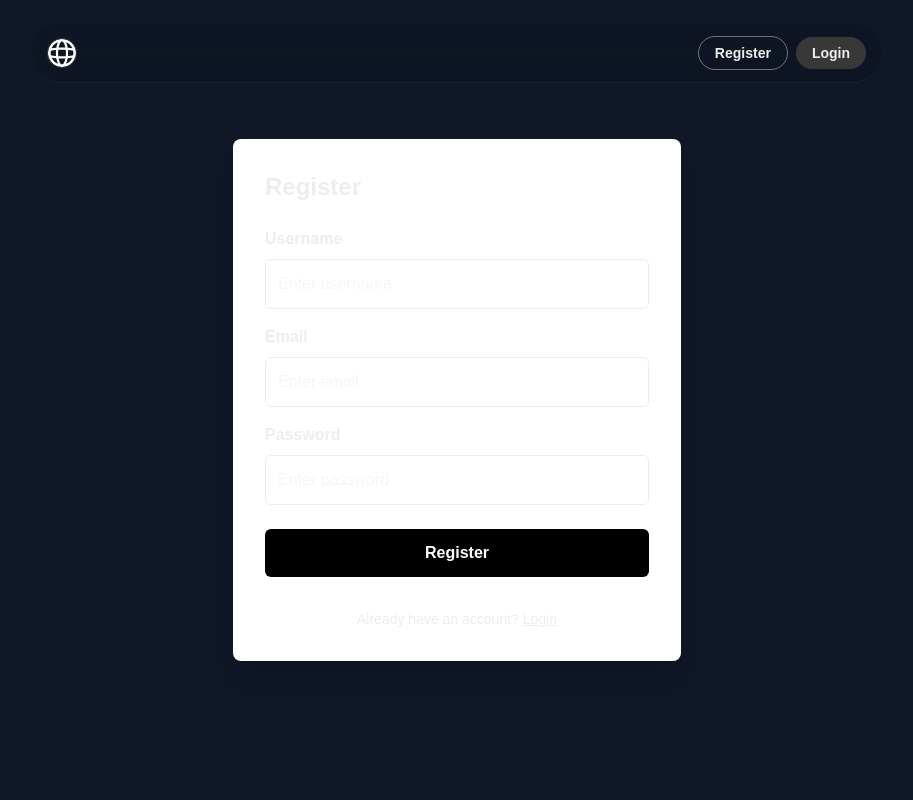
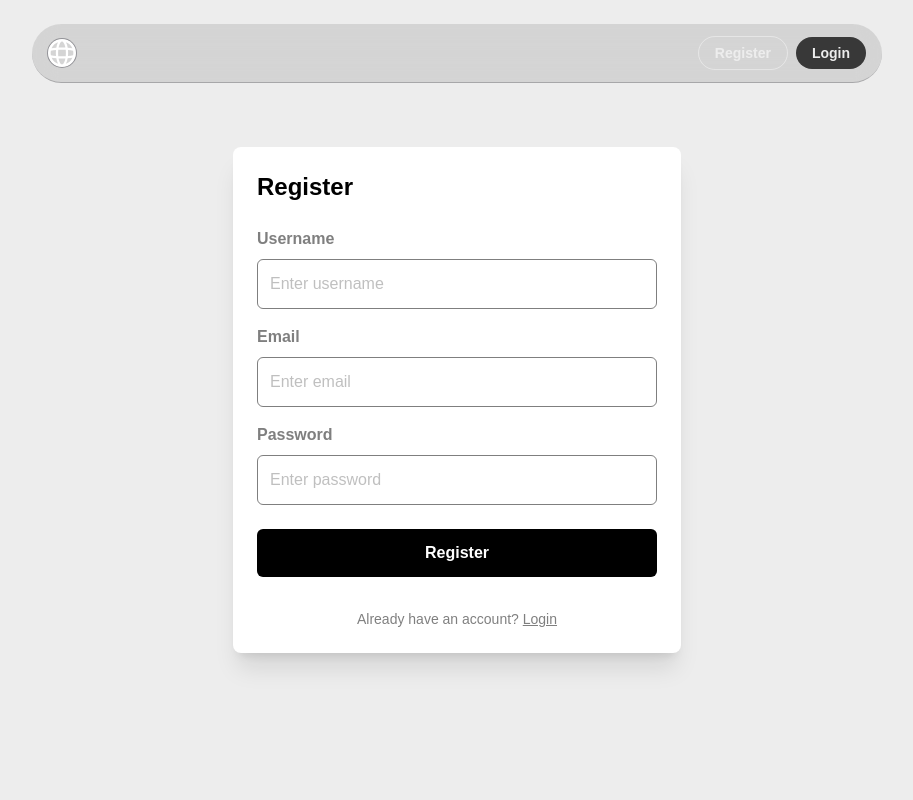
Before and after one commit to isracortesm/webapp-gunpla-model-expo, a Next.js app: page /register in a window 1280 px wide. Shown: the top 800 px of the page, without its empty margins (183-1096 px from the left). Built offline with nearby package versions, Linux system fonts and the light colour scheme.

Commit message:
fix register styles

```diff
--- a/app/register/page.tsx
+++ b/app/register/page.tsx
@@ -4,6 +4,7 @@ import { useState, FormEvent } from 'react';
 import { useRouter } from 'next/navigation';
 import { registerUser } from '@/features/auth/service/auth-service';
 import { useAuthWithStorage } from '@/features/auth/context/auth-provider';
+import '@/app/register/register.css';
 
 export default function RegisterPage() {
   const router = useRouter();
@@ -36,17 +37,17 @@ export default function RegisterPage() {
   }
 
   return (
-    <div className="min-h-screen flex items-center justify-center bg-gray-900">
-      <form onSubmit={handleSubmit} className="w-full max-w-md p-8 space-y-4 bg-white rounded-lg shadow-xl text-black-site">
-        <h1 className="text-2xl font-bold mb-6">Register</h1>
+    <div className="register-page">
+      <form onSubmit={handleSubmit} className="register-form">
+        <h1 className="register-title">Register</h1>
 
         {error && (
-          <div className="p-3 mb-4 bg-red-500 text-white rounded-md" role="alert">
+          <div className="error-alert" role="alert">
             {error}
           </div>
         )}
 
-        <label htmlFor="username" className="block font-semibold mb-2">Username</label>
+        <label htmlFor="username" className="input-label">Username</label>
         <input
           id="username"
           type="text"
@@ -54,10 +55,10 @@ export default function RegisterPage() {
           onChange={(e) => setUsername(e.target.value)}
           required
           placeholder="Enter username"
-          className="w-full p-3 border rounded-md focus:outline-none focus:ring-blue-500 mb-4"
+          className="text-input"
         />
 
-        <label htmlFor="email" className="block font-semibold mb-2">Email</label>
+        <label htmlFor="email" className="input-label">Email</label>
         <input
           id="email"
           type="email"
@@ -65,10 +66,10 @@ export default function RegisterPage() {
           onChange={(e) => setEmail(e.target.value)}
           required
           placeholder="Enter email"
-          className="w-full p-3 border rounded-md focus:outline-none focus:ring-blue-500 mb-4"
+          className="text-input"
         />
 
-        <label htmlFor="password" className="block font-semibold mb-2">Password</label>
+        <label htmlFor="password" className="input-label">Password</label>
         <input
           id="password"
           type="password"
@@ -76,19 +77,19 @@ export default function RegisterPage() {
           onChange={(e) => setPassword(e.target.value)}
           required
           placeholder="Enter password"
-          className="w-full p-3 border rounded-md focus:outline-none focus:ring-blue-500 mb-6"
+          className="password-input"
         />
 
         <button
           type="submit"
           disabled={loading}
-          className="w-full py-3 bg-black text-white font-bold rounded-md hover:bg-gray-800 transition-colors duration-200">
+          className="register-button">
           {loading ? 'Registering...' : 'Register'}
         </button>
 
-        <p className="text-center mt-4 text-sm">
+        <p className="login-link-text">
           Already have an account?{' '}
-          <a href="/login" className="underline hover:text-blue-600 transition-colors duration-200">Login</a>
+          <a href="/login" className="login-link">Login</a>
         </p>
       </form>
     </div>
--- /dev/null
+++ b/app/register/register.css
@@ -0,0 +1,86 @@
+@reference "tailwindcss";
+
+/* Register Page Styles */
+.register-page {
+  @apply
+  min-h-screen
+  flex items-center
+  justify-center;
+  padding: 24px;
+}
+
+.register-form {
+  @apply
+  w-full
+  max-w-md p-8
+  space-y-4
+  bg-white
+  rounded-lg
+  shadow-xl;
+  padding: 24px;
+}
+
+.register-title {
+  @apply
+  text-2xl
+  font-bold
+  mb-6;
+  color: black
+}
+
+.error-alert {
+  @apply
+  p-3
+  mb-4
+  bg-red-500
+  text-white
+  rounded-md;
+}
+
+.input-label {
+  @apply
+  block
+  font-semibold
+  mb-2;
+  color: rgba(0, 0, 0, 0.5);
+}
+
+.text-input {
+  @apply
+  w-full p-3
+  border rounded-md
+  focus:outline-none focus:ring-blue-500 mb-4;
+  color: rgba(0, 0, 0, 0.5);
+}
+
+.password-input {
+  @apply
+  w-full p-3
+  border rounded-md
+  focus:outline-none focus:ring-blue-500 mb-6;
+  color: rgba(0, 0, 0, 0.5);
+}
+
+.register-button {
+  @apply
+  w-full py-3
+  bg-black
+  text-white
+  font-bold
+  rounded-md
+  hover:bg-gray-800 transition-colors duration-200;
+}
+
+.login-link-text {
+  @apply
+  text-center
+  mt-4
+  text-sm;
+  color: rgba(0, 0, 0, 0.5);
+}
+
+.login-link {
+  @apply
+  underline
+  hover:text-blue-600 transition-colors duration-200;
+}
```
